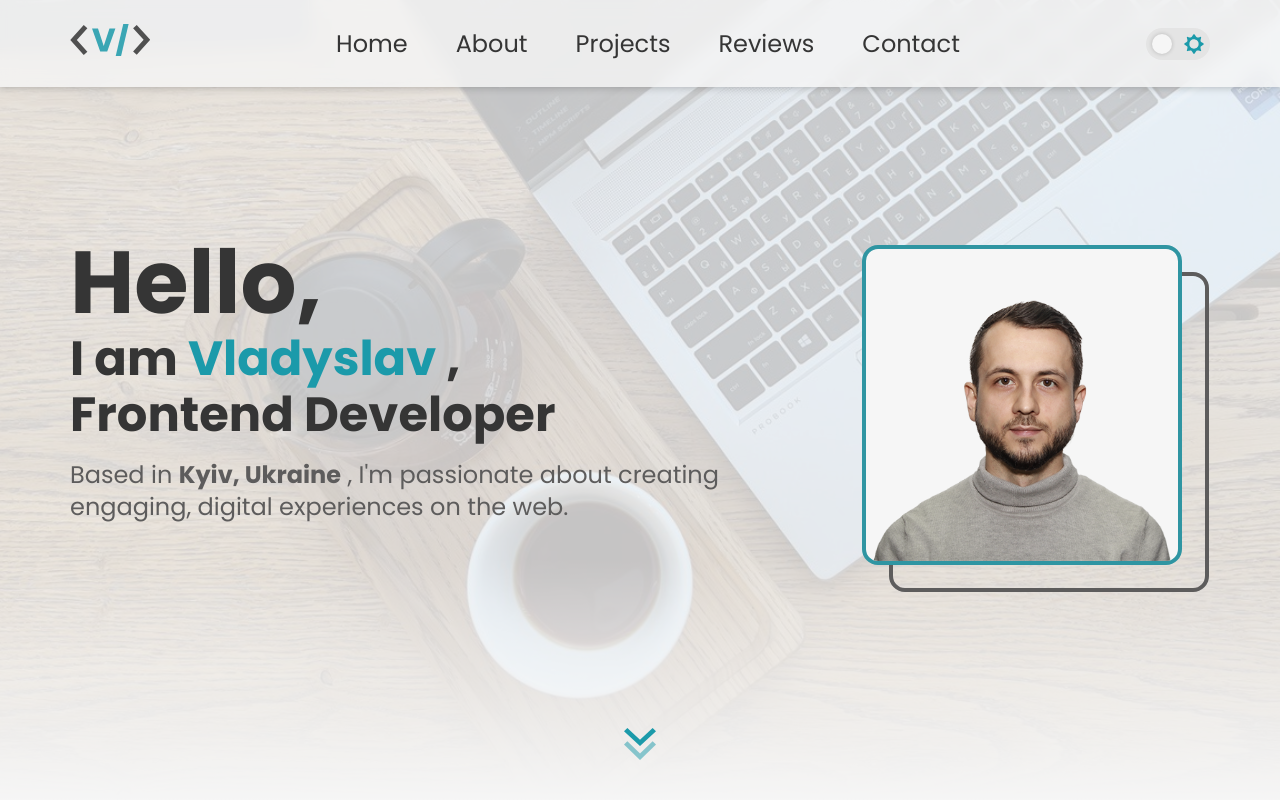
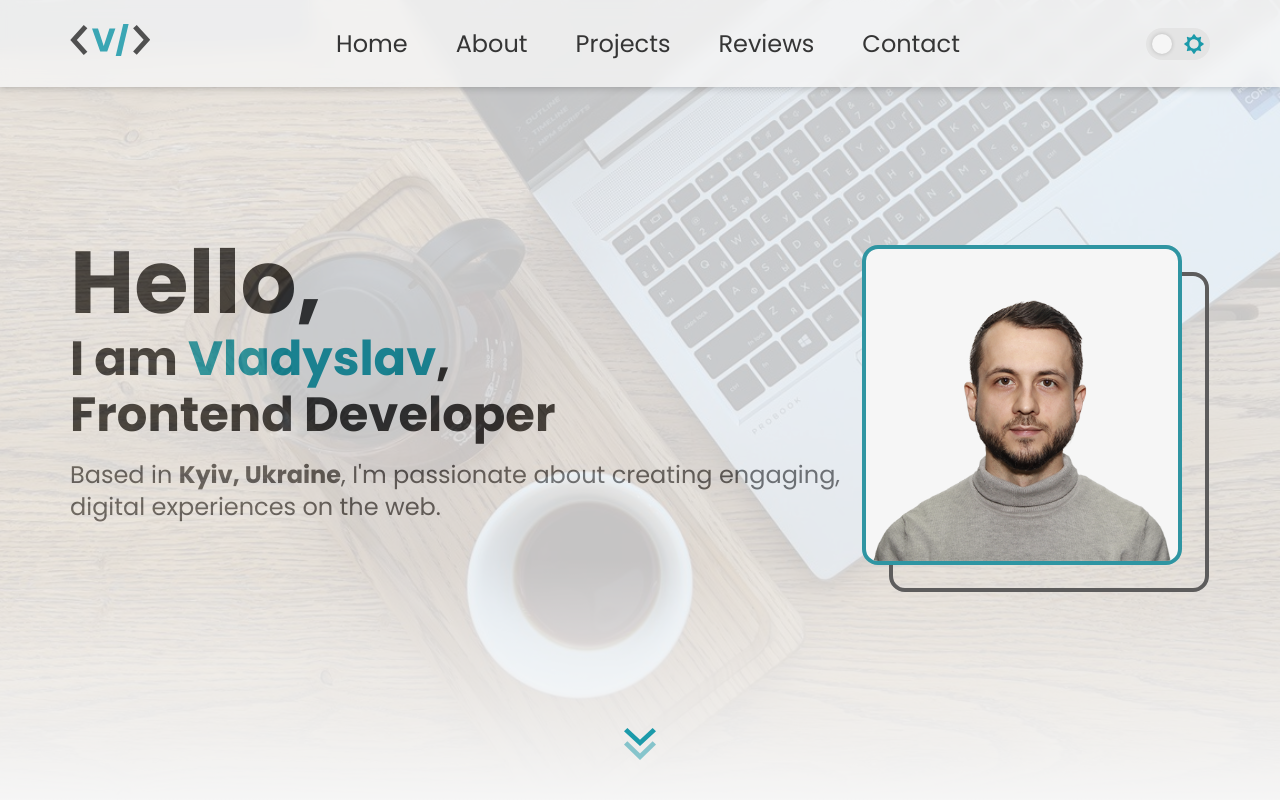
Before and after one commit to VladislavDegtyarenko/vd-developer-portfolio, a Next.js app: page / in a window 1280 px wide. Shown: the top 800 px of the page. Built offline with nearby package versions, Linux system fonts and the light colour scheme.

Commit message:
disable main screen animations

```diff
--- a/app/sections/01_Main.tsx
+++ b/app/sections/01_Main.tsx
@@ -1,7 +1,6 @@
 "use client";
 
-import { useRef, memo } from "react";
-import useIsomorphicLayoutEffect from "../hooks/useIsomorphicLayoutEffect";
+import { memo } from "react";
 import styled from "styled-components";
 import Image from "next/image";
 import Section from "./../ui/Section";
@@ -12,8 +11,6 @@ import ScrollDownIcon from "@/assets/Icons/Scroll Down";
 
 import bg from "@/assets/bg.jpg";
 import photo from "@/photo.png";
-
-import animateMain from "../animations/animateMain";
 
 const StyledMain = styled(Section)`
   /* scroll-margin-top: 200px; */
@@ -150,17 +147,9 @@ const StyledMain = styled(Section)`
 `;
 
 const Main = () => {
-  const homeRef = useRef<HTMLElement | null>(null);
-  const { animateMainElements, animateInfoText } = animateMain(homeRef);
-
-  useIsomorphicLayoutEffect(() => {
-    animateMainElements();
-    animateInfoText();
-  }, []);
-
   return (
     <>
-      <StyledMain id="home" ref={homeRef}>
+      <StyledMain id="home">
         <div className="bg">
           <Image src={bg} alt="" placeholder="blur" quality="50" fill priority />
         </div>
```
